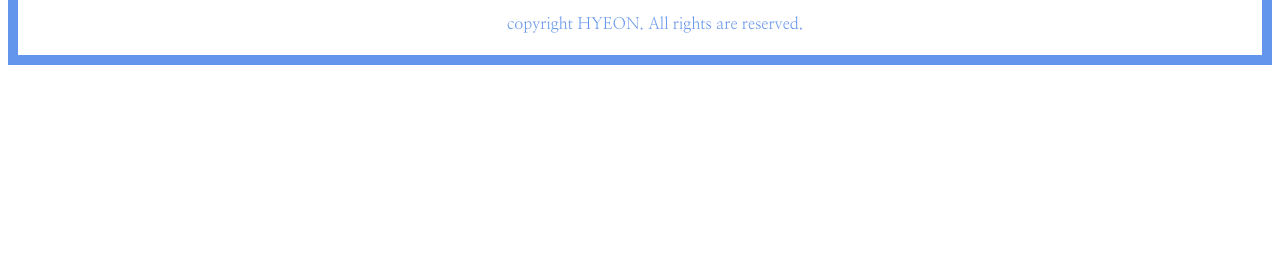
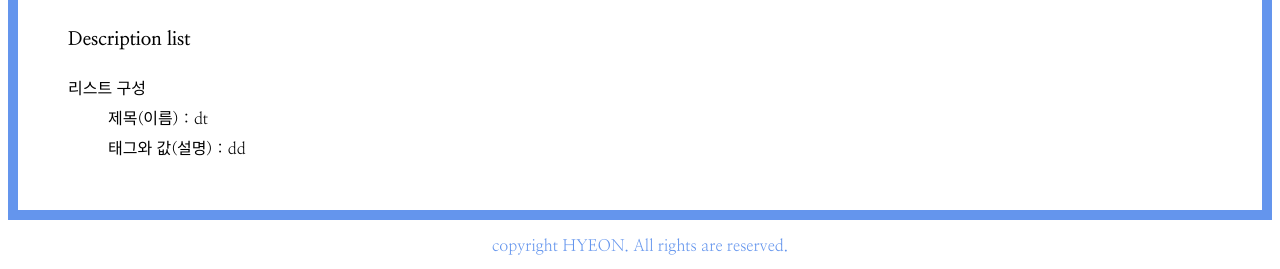
Before and after one commit to yun-aha/ha-WEB, a plain HTML site: page html-world.html in a window 1280 px wide. Shown: the part 1293-1562 px from the top of the page. Before the commit the page ends 1366 px from the top, so only its background shows below. Drawn offline with Linux system fonts and the light colour scheme.

Commit message:
refactoring tag

```diff
--- a/cs-world1.css
+++ b/cs-world1.css
@@ -4,7 +4,7 @@
 }
 .main{
     border: 10px solid cornflowerblue;
-    padding-left: 30px;
+    padding: 30px;
     line-height: 30px;
 }
 h1{
--- a/ha-world1.css
+++ b/ha-world1.css
@@ -10,7 +10,7 @@ tr{
 }
 .main{
     border: 10px solid cornflowerblue;
-    padding-left: 30px;
+    padding: 30px;
 }
 
 .copyright{
--- a/ht-world1.css
+++ b/ht-world1.css
@@ -4,7 +4,7 @@
 }
 .main{
     border: 10px solid cornflowerblue;
-    padding-left: 30px;
+    padding: 30px;
     line-height: 30px;
 }
 h1{
--- a/html-world.html
+++ b/html-world.html
@@ -6,17 +6,23 @@
     <link rel="stylesheet" href="ht-world1.css">
 </head>
 
-<body>
-<div class="main">
+
+<header>
     <h1><a href="index.html">Hello WEB:)</a></h1>
 <ol>
     <li><a href="html-world.html">HTML</a><br></li>
     <li><a href="css-world.html">CSS</a><br></li>
     <li><a href="json-world.html">JavaScript</a><br></li>
 </ol>
+</header>
 
+
+<body>
+<div class="main">
     <h2>Let's learn about HTML.</h2>
-    <section class="detail">
+
+    <article class="detail">
+
         <section class="main-content">
             <p style='margin-top:45px;'>
             <h4><a href="https://www.w3.org/TR/html52/"target ="_blank"title="html5 specification">
@@ -37,6 +43,7 @@
                     <li>h1,h2,h3...tag +로렘 입숨lorem ipsum</li>
                 </ol>
         </section>
+
         <section class="add-content">
             <ul>
                 <strong>  추가 내용  </strong>
@@ -46,16 +53,35 @@
                 <li>같은 파일에 두 언어를 사용하는 것은 읽는데 피로감,, 따로 작성하도록 한다!</li>
             </ul>
         </section>
+
             <h3>Now, Let's learn about attribute</h3>
             <p style='margin-top:30px;'>
             <strong>'img'</strong> you can add image and also
             you can use 'width' to control image len.<br>
             like-> img src="",width</p>
             <img src="wellington.jpg" width="20%">
+
+        <section class="description">
+            <h3><strong>Description list</strong></h3>
+            <dl>
+                <dt>리스트 구성</dt>
+                <dd>제목(이름) : dt</dd>
+                <dd>태그와 값(설명) : dd</dd>
+            </dl>
         </section>
+
+
+    </article>
+
+
+</div>
+</body>
+
+<footer>
     <div class="copyright">
         <p>copyright HYEON. All rights are reserved.</p>
     </div>
-</div>
-</body>
+</footer>
+
+
 </html>
--- a/js.world1.css
+++ b/js.world1.css
@@ -4,7 +4,7 @@
 }
 .main{
     border: 10px solid cornflowerblue;
-    padding-left: 30px;
+    padding: 30px;
 }
 h1{
     text-align: center;
```
Also changed, not shown: css-world.html (+14 -6 lines), index.html (+23 -10 lines), json-world.html (+14 -4 lines). Lines whose indentation alone changed are shown as unchanged.
